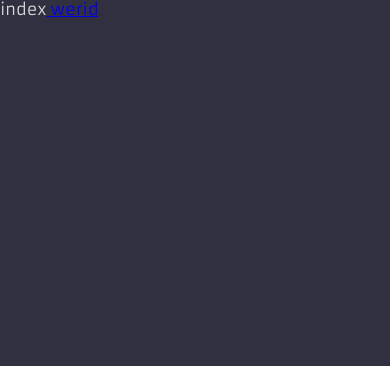
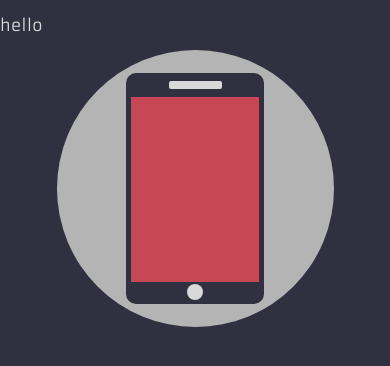
Before and after one commit to lostmart/saas-react-typescript, a React (Create React App) app: page / in a window 390 px wide. Shown: the top 366 px of the page. Built offline with nearby package versions, Linux system fonts and the light colour scheme; a web font is replaced by a local one.

Commit message:
phone css

```diff
--- a/src/css/style.css
+++ b/src/css/style.css
@@ -6,6 +6,7 @@
 */
 :root {
 	--bg-clr: #313041;
+	--bg-contrast: #b4b4b4;
 	--accent: #c84754;
 	--secondary: #91c2bd;
 	--tercery: #819dc7;
@@ -18,3 +19,47 @@ body {
 	color: var(--font_clr);
 	font-family: 'Armata', sans-serif;
 }
+
+.grey-circle {
+	background-color: var(--bg-contrast);
+	border-radius: 50%;
+	width: 277px;
+	height: 277px;
+	margin: auto;
+	display: flex;
+	justify-content: center;
+	align-items: center;
+}
+
+.mobile-phone {
+	border-radius: 10px;
+	width: 138px;
+	height: 231px;
+	background-color: var(--bg-clr);
+	display: flex;
+	flex-direction: column;
+	align-items: center;
+}
+
+.speaker {
+	background-color: var(--font_clr);
+	width: 53px;
+	height: 8px;
+	border-radius: 2px;
+	margin-top: 8px;
+	margin-bottom: 8px;
+}
+
+.screen {
+	background-color: var(--accent);
+	width: 128px;
+	height: 185px;
+	margin-bottom: 2px;
+}
+
+.microphone {
+	background-color: var(--font_clr);
+	width: 16px;
+	height: 16px;
+	border-radius: 50%;
+}
--- a/src/pages/404/index.tsx
+++ b/src/pages/404/index.tsx
@@ -1,5 +1,5 @@
 const Home = () => {
-	return <div>404</div>
+	return <div>404 page ...</div>
 }
 
 export default Home
--- /dev/null
+++ b/src/pages/Calendar/index.tsx
@@ -0,0 +1,5 @@
+const Calendar = () => {
+	return <div>Calendar page</div>
+}
+
+export default Calendar
--- /dev/null
+++ b/src/pages/Chat/index.tsx
@@ -0,0 +1,5 @@
+const Chat = () => {
+	return <div>Chat page</div>
+}
+
+export default Chat
--- a/src/pages/Home/index.tsx
+++ b/src/pages/Home/index.tsx
@@ -1,10 +1,14 @@
-import { Link } from 'react-router-dom'
-
 const Home = () => {
 	return (
 		<div>
-			index
-			<Link to="/create"> werid </Link>
+			<p>hello</p>
+			<div className="grey-circle">
+				<div className="mobile-phone">
+					<div className="speaker"></div>
+					<div className="screen"></div>
+					<div className="microphone"></div>
+				</div>
+			</div>
 		</div>
 	)
 }
--- /dev/null
+++ b/src/pages/ToDo/index.tsx
@@ -0,0 +1,5 @@
+const ToDo = () => {
+	return <div>ToDo page</div>
+}
+
+export default ToDo
```
Also changed, not shown: src/Router.tsx (+15 -0 lines), src/pages/Dashboard/index.tsx (added, +28 -0 lines).
